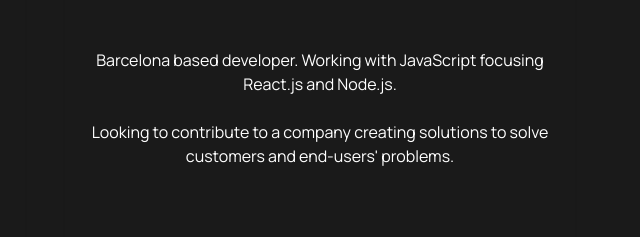
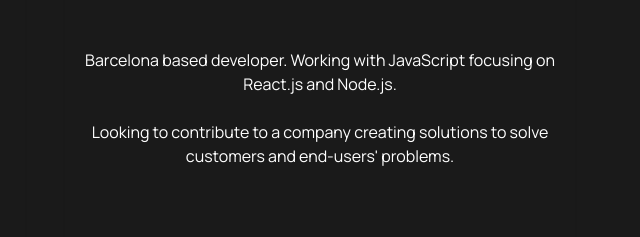
Before and after one commit to alexcumplido/alexcumplido.github.io, a website: page index.html in a window 1280 px wide. Shown: the part 244-481 px from the top of the page, 595-1235 px from the left. Drawn offline with Linux system fonts and the light colour scheme.

Commit message:
Fix typo in description

```diff
--- a/index.html
+++ b/index.html
@@ -105,7 +105,7 @@
                     </div>
                     <div id="bio" class="about__bio about__bio--active">
                         <p>
-                            Barcelona based developer. Working with JavaScript focusing React.js and Node.js.
+                            Barcelona based developer. Working with JavaScript focusing on React.js and Node.js.
                         </p>
                         <p>
                             Looking to contribute to a company creating solutions to solve customers and end-users' problems.
```
